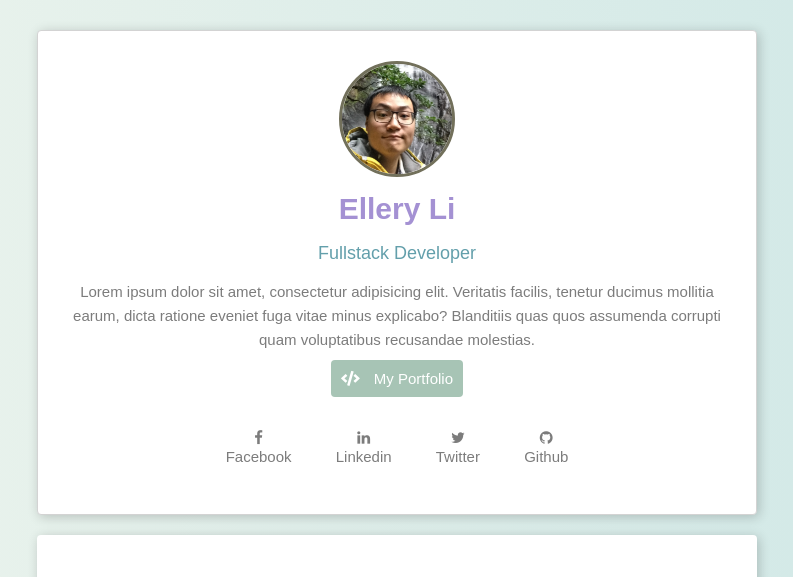
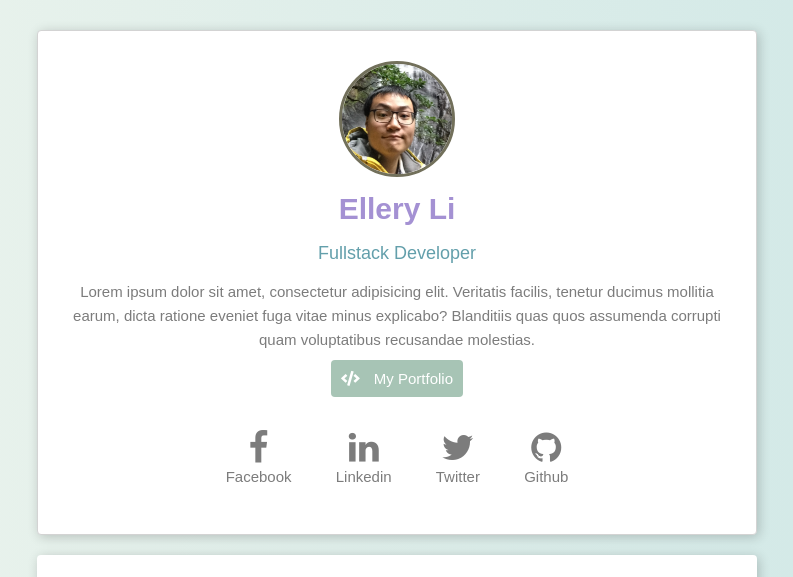
Before and after one commit to lichang333/profile, a plain HTML site: page index.html in a window 1280 px wide. Shown: the top 577 px of the page, without its empty margins (243-1036 px from the left). Drawn offline with Linux system fonts and the light colour scheme.

Commit message:
test for update

```diff
--- a/index.html
+++ b/index.html
@@ -24,7 +24,6 @@
         Lorem ipsum dolor sit amet, consectetur adipisicing elit. Veritatis facilis, tenetur ducimus mollitia earum, dicta ratione eveniet fuga vitae minus explicabo? Blanditiis quas quos assumenda corrupti quam voluptatibus recusandae molestias.
         <!-- <strong>bring technical skills to creative people</strong>. -->
       </p>
-
       <a href="https://lichang333.github.io" class="btn-green">
         <i class="fas fa-code"></i> My Portfolio
       </a>
@@ -32,22 +31,22 @@
       <ul class="list-inline">
         <li class="text-center">
           <a href="https://www.facebook.com/profile.php?id=100009362680389">
-            <i class="fa fa-facebook"></i><br>Facebook
+            <i class="fa fa-facebook social_font"></i><br>Facebook
           </a>
         </li>
         <li>
           <a href="https://www.linkedin.com/in/elleryli/">
-            <i class="fa fa-linkedin"></i><br>Linkedin
+            <i class="fa fa-linkedin social_font"></i><br>Linkedin
           </a>
         </li>
         <li>
           <a href="https://twitter.com/ellerystard">
-            <i class="fa fa-twitter"></i><br>Twitter
+            <i class="fa fa-twitter social_font"></i><br>Twitter
           </a>
         </li>
         <li>
           <a href="https://github.com/lichang333">
-            <i class="fa fa-github"></i><br>Github
+            <i class="fa fa-github social_font"></i><br>Github
           </a>
         </li>
       </ul>
```
